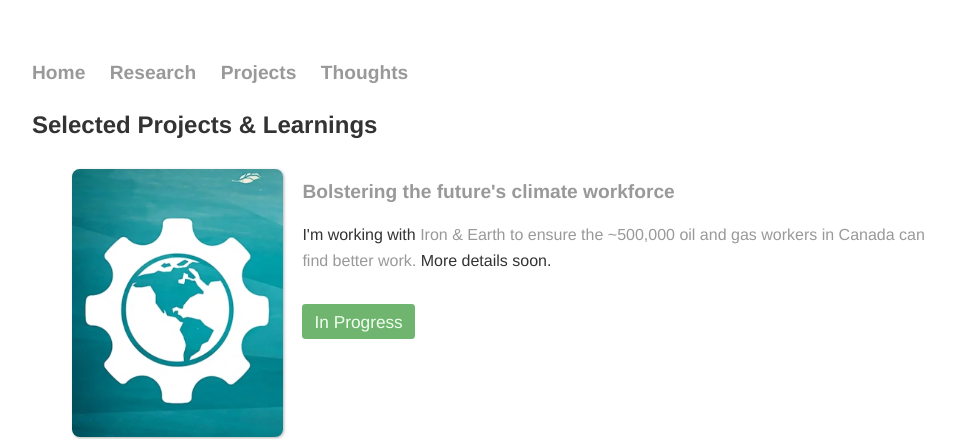
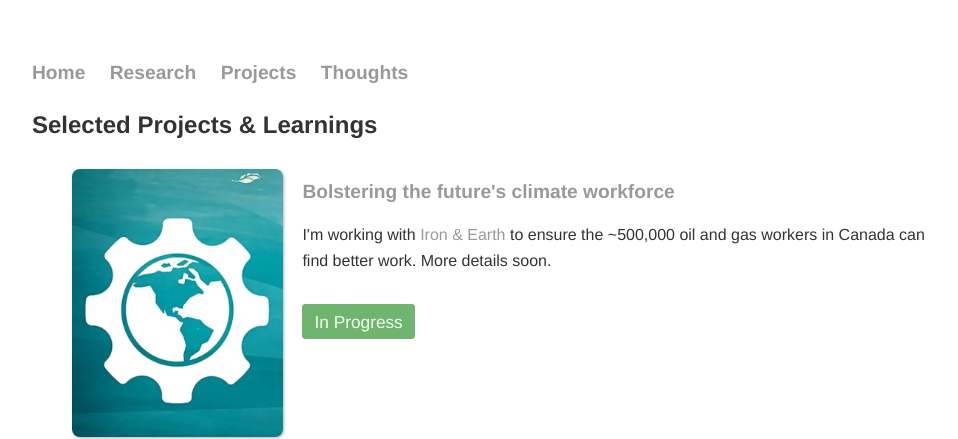
Before and after one commit to rohancalum/rohancalum.github.io, a Jekyll site: the page built from projects/index.html, in a window 1280 px wide. Shown: the top 439 px of the page, without its empty margins (160-1118 px from the left). Built offline with Jekyll 4.4.1, drawn with Linux system fonts in a browser that asks for light colours; some of the changed lines change nothing that is shown.

Commit message:
site update

```diff
--- a/projects/index.html
+++ b/projects/index.html
@@ -18,7 +18,7 @@ title: Rohan Nuttall
                         <a href="">Bolstering the future's climate workforce</a>
                     </h2>
                     <span style="font-size: 16px; font-weight: 200; display: block;">
-                    I'm working with <a href="https://www.ironandearth.org/" target="_blank">Iron & Earth to ensure the ~500,000 oil and gas workers in Canada can find better work. </a> More details soon.
+                    I'm working with <a href="https://www.ironandearth.org/" target="_blank">Iron & Earth</a> to ensure the ~500,000 oil and gas workers in Canada can find better work. More details soon.
                     </span>
                     <br>
                     <span class="button-in-progress">In Progress</span>
```
